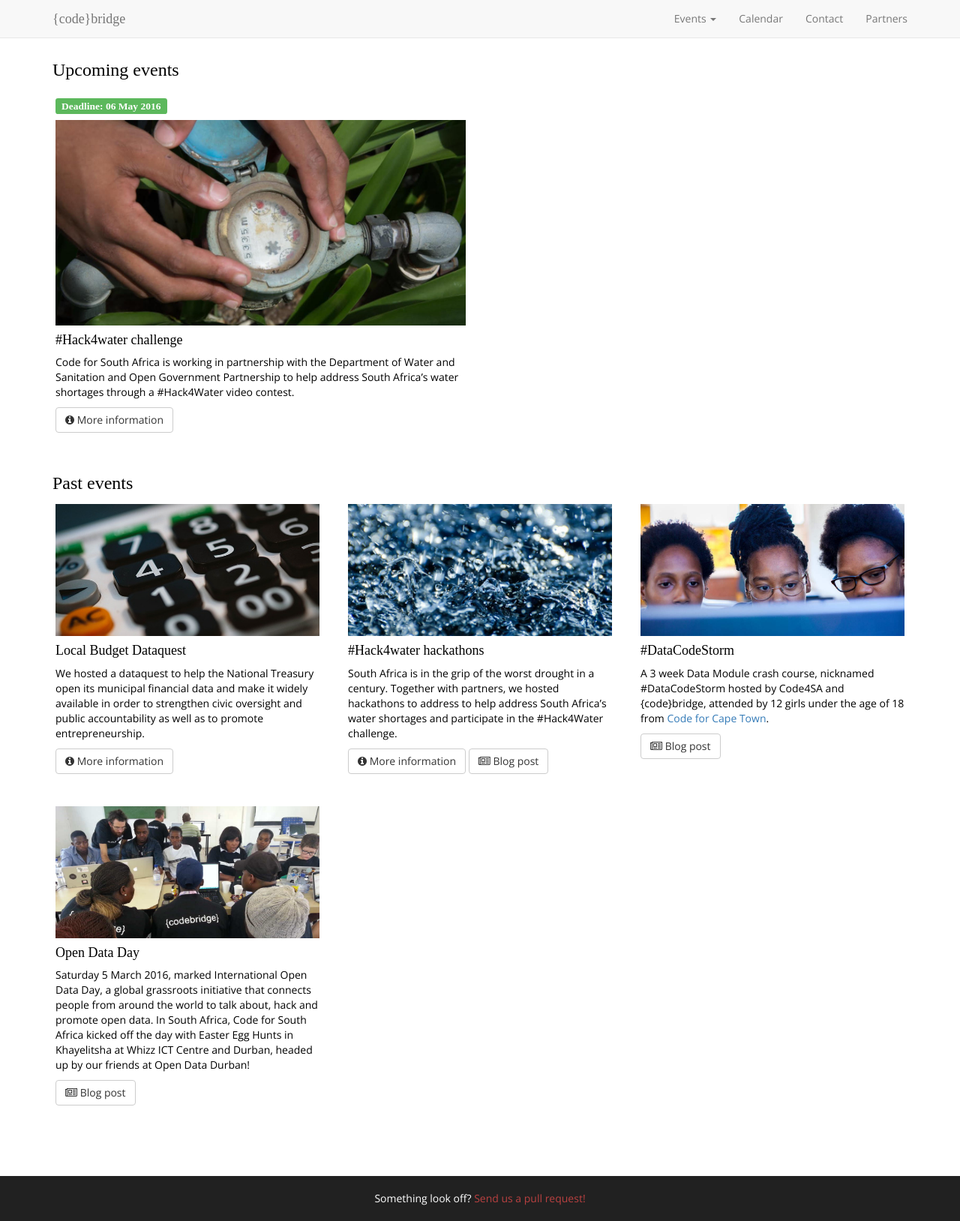
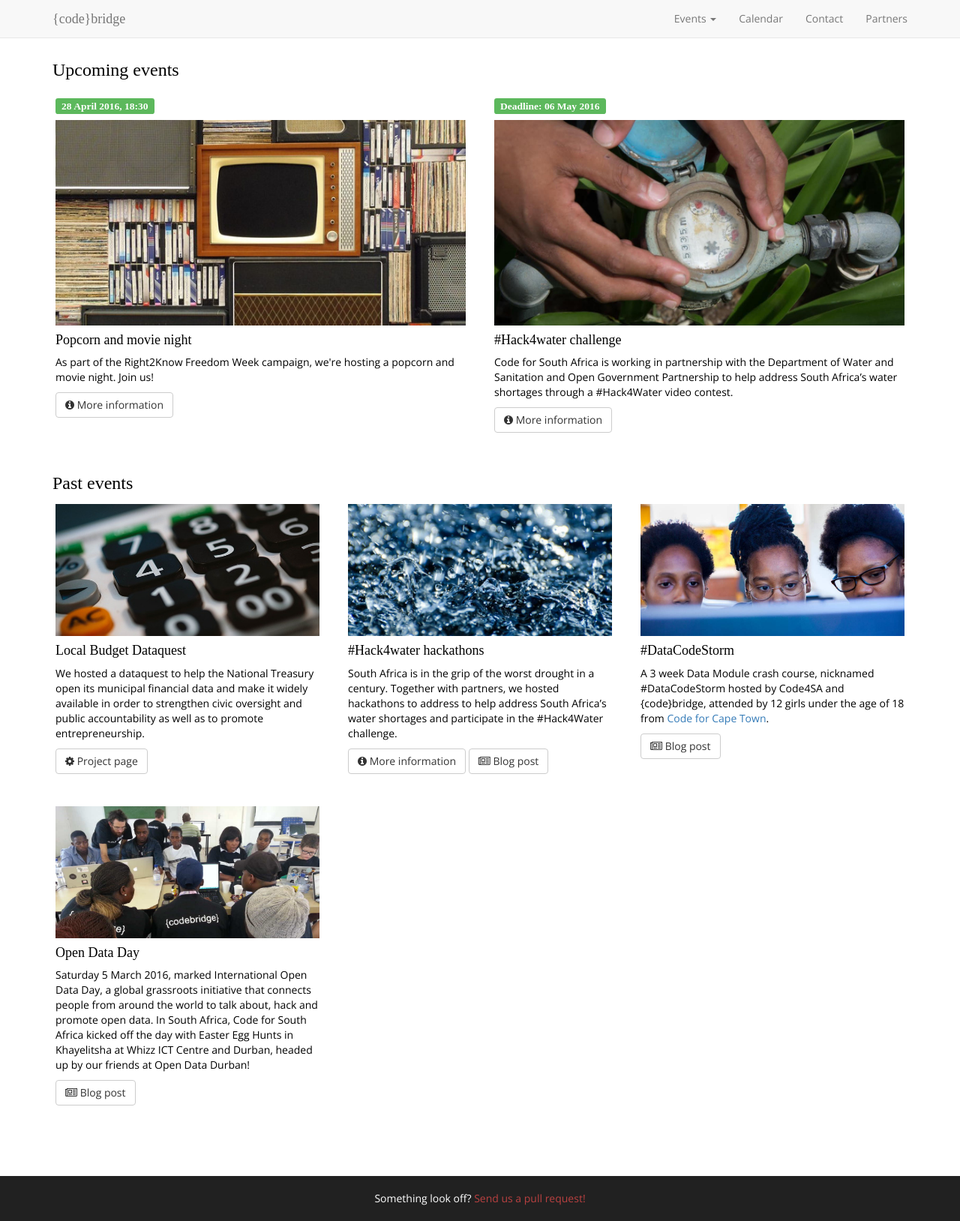
Before and after one commit to codebridge-za/codebridge.co.za, a Jekyll site: the page built from events.htm, in a window 1280 px wide. Shown: the whole page at 75% size. Built offline with Jekyll 4.4.1, drawn with Linux system fonts in a browser that asks for light colours; nearby versions of some CDN libraries; some web fonts are replaced.

Commit message:
movie night

```diff
--- a/_includes/header.html
+++ b/_includes/header.html
@@ -16,6 +16,7 @@
          <a href="#" class="dropdown-toggle" data-toggle="dropdown" >Events <b class="caret"></b></a>
          <ul class="dropdown-menu">
     <li><a href="/events.htm"><b>Upcoming events</b></a></li>
+    <li><a href="/movie-night.htm">Popcorn and movie night</a></li>
     <li><a href="/hack4water-challenge.htm">#Hack4Water challenge</a></li>
     <li role="separator" class="divider"></li>
     <li><a href="/events.htm#pastevents">Past events</a></li>
--- a/events.htm
+++ b/events.htm
@@ -11,6 +11,16 @@ title: Events
 </div>
 
 <div class="row">
+
+<div class="col-md-6">
+<div class="thumbnail">
+<h4><span class="label label-success">28 April 2016, 18:30</span></h4>
+<img src="images/movie-night.jpg" width="100%">
+<h4>Popcorn and movie night</h4>
+<p>As part of the Right2Know Freedom Week campaign, we're hosting a popcorn and movie night. Join us!</p>
+<p><a class="btn btn-default" href="/movie-night.htm"><i class="fa fa-info-circle"></i> More information</a></p>
+</div>
+</div>
 
 <div class="col-md-6">
 <div class="thumbnail">
@@ -37,7 +47,7 @@ title: Events
 <img src="images/calculator.jpg" width="100%">
 <h4>Local Budget Dataquest</h4>
 <p>We hosted a dataquest to help the National Treasury open its municipal financial data and make it widely available in order to strengthen civic oversight and public accountability as well as to promote entrepreneurship.</p>
-<p><a class="btn btn-default" href="/dataquest.htm"><i class="fa fa-info-circle"></i> More information</a></p>
+<p><a class="btn btn-default" href="http://code4sa.org/municipal-finance.html" target="_blank"><i class="fa fa-gear"></i> Project page</a></p>
 </div>
 </div>
 
```
Also changed, not shown: movie-night.htm (added, +44 -0 lines), images/movie-night.jpg (added).
